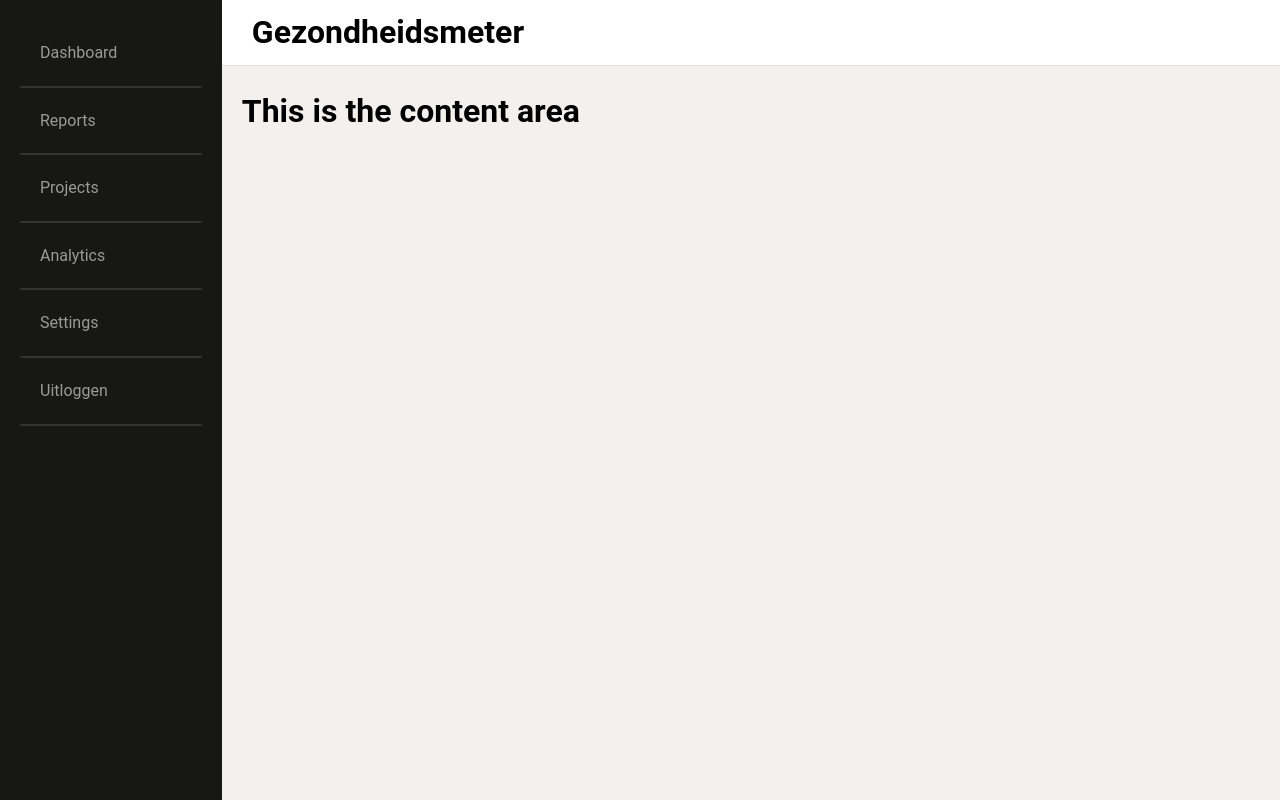
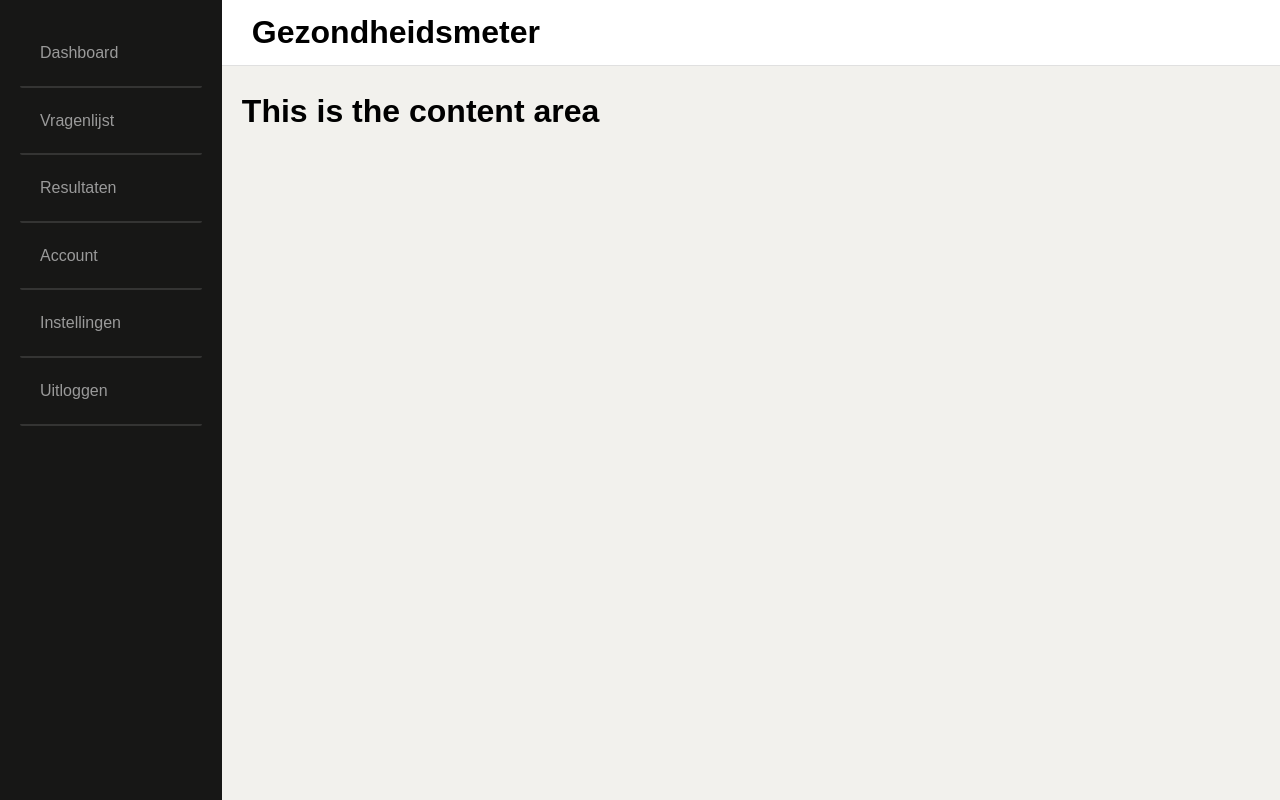
Before and after one commit to NienkeKuipers/Gezondheidsmeter, a PHP site: page /assets/pages/Gebruikersdashboard.php in a window 1280 px wide. Run offline with PHP 8.4, Linux system fonts and the light colour scheme; the visitor is signed in with stand-in values (Sample User, id 1).

Commit message:
folders toegevoegd en paar kleine edits

```diff
--- a/assets/pages/Gebruikersdashboard.php
+++ b/assets/pages/Gebruikersdashboard.php
@@ -12,10 +12,10 @@
         <div class="side-bar">
             <ul>
                 <li>Dashboard</li>
-                <li>Reports</li>
-                <li>Projects</li>
-                <li>Analytics</li>
-                <li>Settings</li>
+                <li>Vragenlijst</li>
+                <li>Resultaten</li>
+                <li>Account</li>
+                <li>Instellingen</li>
                 <li id="logoutItem" style="cursor: pointer;">Uitloggen</li>
             </ul>
         </div>
--- a/css/userdashboard.css
+++ b/css/userdashboard.css
@@ -6,7 +6,8 @@
 }
 html, body {
   margin: 0;
-  font-family: 'Roboto', sans-serif;
+  font-family: Arial, sans-serif;
+  background-color: #f0f0f0;
 }
 #app {
   display: flex;
```
Also changed, not shown: assets/pages/gebruikersaccount.php (added), assets/pages/gebruikersinstellingen.php (added), assets/pages/gebruikersresultaten.php (added), assets/pages/gebruikerstest.php (added).
